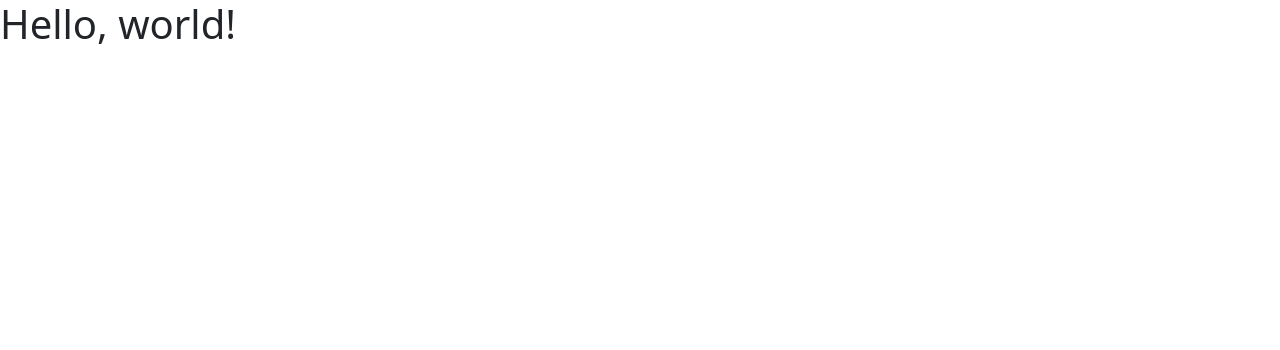
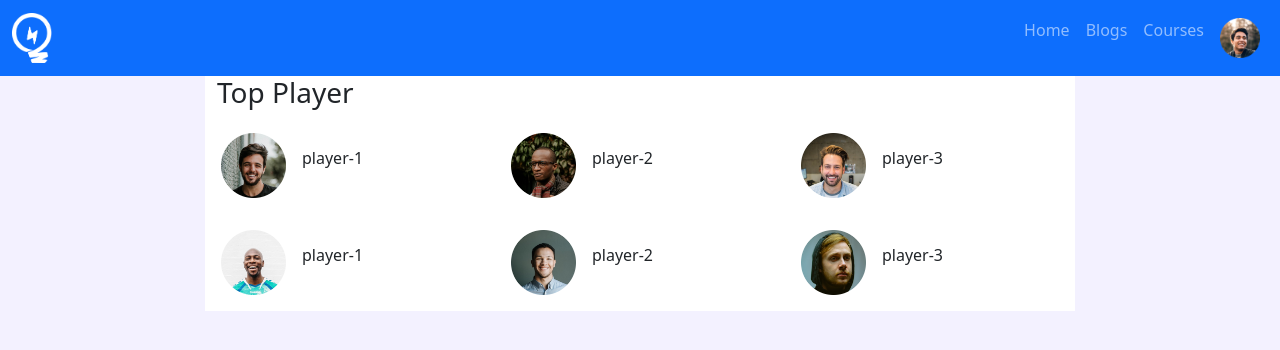
Before and after one commit to razugit/leader-board, a plain HTML site: page index.html in a window 1280 px wide. Drawn offline with nearby package versions, Linux system fonts and the light colour scheme.

Commit message:
half side done

```diff
--- a/index.html
+++ b/index.html
@@ -8,9 +8,63 @@
     <link rel="stylesheet" href="styles/style.css">
   </head>
   <body>
-    <h1>Hello, world!</h1>
+    <header>
+      <nav class="navbar navbar-expand-lg navbar-dark bg-primary">
+        <div class="container-fluid">
+          <a class="navbar-brand" href="#"><img class="brand-logo" src="images/icons/logo.png" alt=""></a>
+          <button class="navbar-toggler" type="button" data-bs-toggle="collapse" data-bs-target="#navbarText" aria-controls="navbarText" aria-expanded="false" aria-label="Toggle navigation">
+            <span class="navbar-toggler-icon"></span>
+          </button>
+          <div class="collapse navbar-collapse" id="navbarText">
+            <ul class="navbar-nav ms-auto">
+              <li class="nav-item active">
+                <a class="nav-link" aria-current="page" href="#">Home</a>
+              </li>
+              <li class="nav-item">
+                <a class="nav-link" href="#">Blogs</a>
+              </li>
+              <li class="nav-item">
+                <a class="nav-link" href="#">Courses</a>
+              </li>
+              <li class="nav-item">
+                <a href="#" class="nav-link"><img src="images/icons/profile.png" alt=""></a></li>
+            </ul>
 
-
+          </div>
+        </div>
+      </nav>
+    </header>
+    <main class="mx-auto">
+      <section class="container-fluid top-player">
+        <h3>Top Player</h3>
+        <div class="row">
+          <div class="col-md-4 col-sm-6 player p-3 d-flex align-items-center">
+            <img src="images/players/player-1.png" alt="">
+            <p class="ps-3">player-1</p>
+          </div>
+          <div class="col-md-4 col-sm-6 player p-3 d-flex align-items-center">
+            <img src="images/players/player-2.png" alt="">
+            <p class="ps-3">player-2</p>
+          </div>
+          <div class="col-md-4 col-sm-6 player p-3 d-flex align-items-center">
+            <img src="images/players/player-3.png" alt="">
+            <p class="ps-3">player-3</p>
+          </div>
+          <div class="col-md-4 col-sm-6 player p-3 d-flex align-items-center">
+            <img src="images/players/player-4.png" alt="">
+            <p class="ps-3">player-1</p>
+          </div>
+          <div class="col-md-4 col-sm-6 player p-3 d-flex align-items-center">
+            <img src="images/players/player-5.png" alt="">
+            <p class="ps-3">player-2</p>
+          </div>
+          <div class="col-md-4 col-sm-6 player p-3 d-flex align-items-center">
+            <img src="images/players/player-6.png" alt="">
+            <p class="ps-3">player-3</p>
+          </div>
+        </div>
+      </section>
+    </main>
 
 
     <script src="https://cdn.jsdelivr.net/npm/bootstrap@5.3.3/dist/js/bootstrap.bundle.min.js" integrity="sha384-YvpcrYf0tY3lHB60NNkmXc5s9fDVZLESaAA55NDzOxhy9GkcIdslK1eN7N6jIeHz" crossorigin="anonymous"></script>
--- a/styles/style.css
+++ b/styles/style.css
@@ -0,0 +1,15 @@
+.navbar img{
+    width: 40px;
+}
+main{
+    max-width: 870px;
+}
+.top-player{
+    background-color: white;
+}
+body{
+    background-color: #F3F1FF;
+}
+.player img{
+    width: 65px;
+}
```
